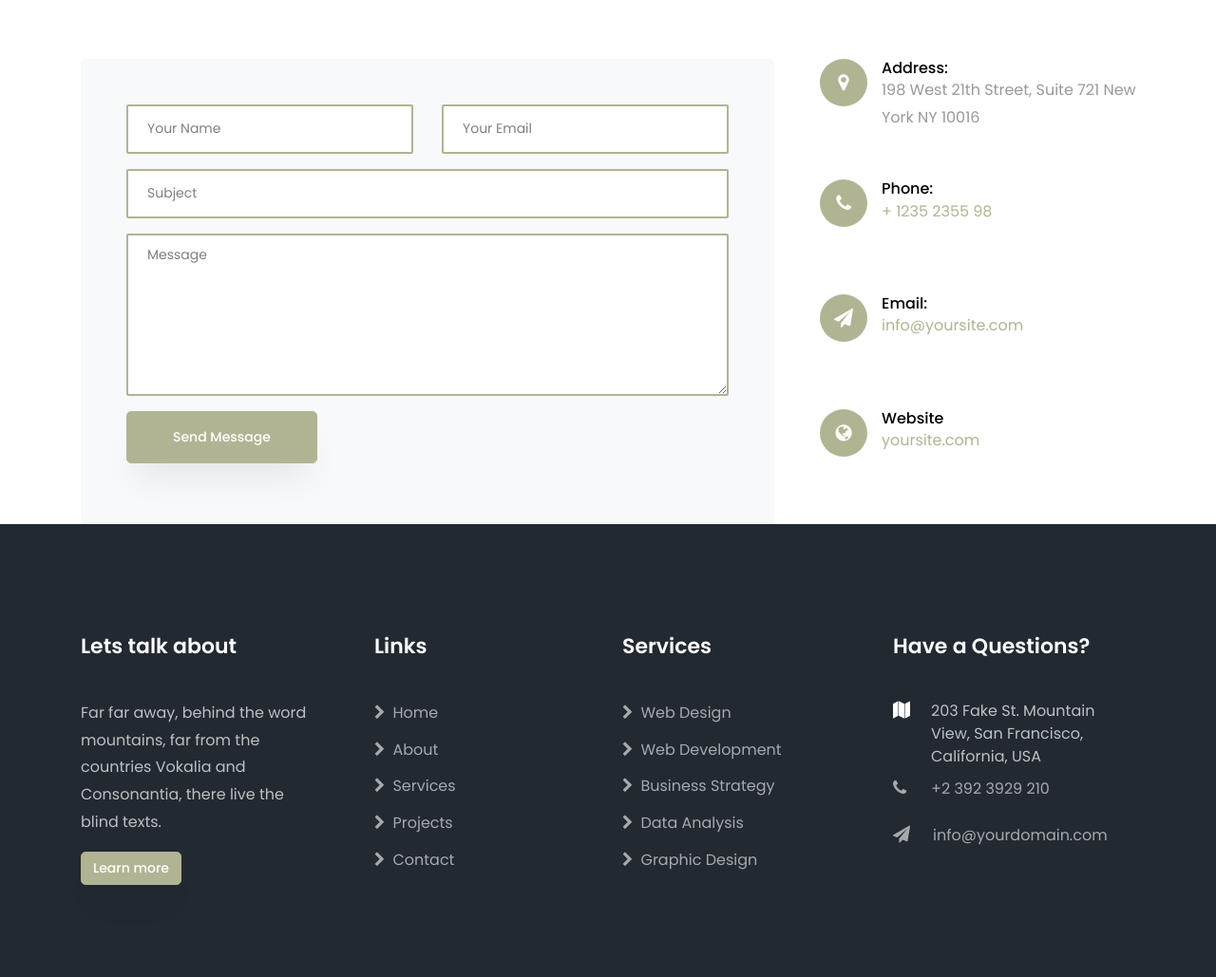
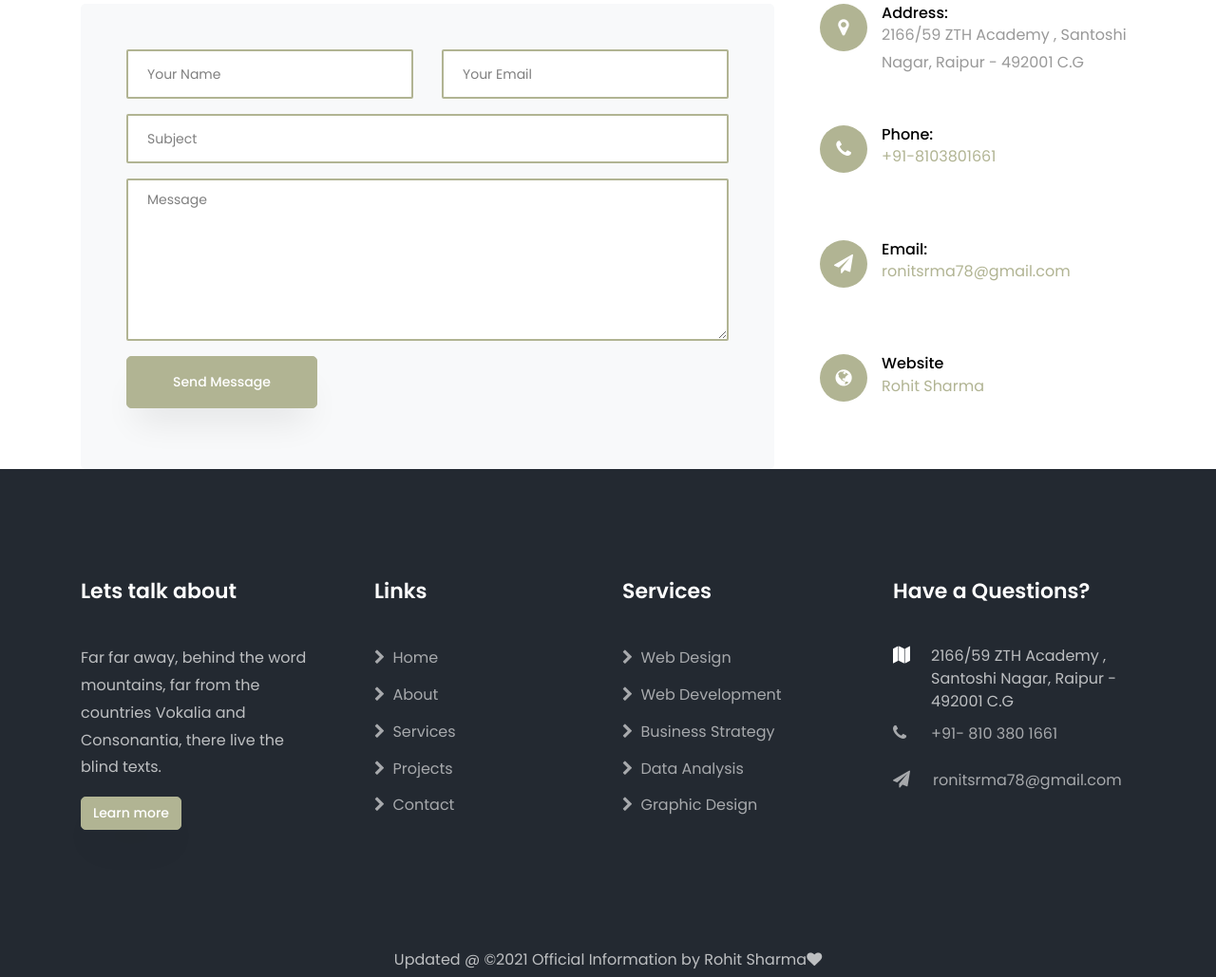
Before and after one commit to srmarohit/profile, a plain HTML site: page index.html in a window 1280 px wide. Shown: the part 7449-8478 px from the top of the page at 95% size. Drawn offline with Linux system fonts and the light colour scheme; some packages are replaced by stand-ins of ours; no server answers; files whose address does not match are found by name.

Commit message:
Update index.html
update many changes

```diff
--- a/index.html
+++ b/index.html
@@ -1,7 +1,7 @@
 <!DOCTYPE html>
 <html lang="en">
 <head>
-	<title>Clyde - Free Bootstrap 4 Template by Colorlib</title>
+	<title>ROHIT SHARMA</title>
 	<meta charset="utf-8">
 	<meta name="viewport" content="width=device-width, initial-scale=1, shrink-to-fit=no">
 
@@ -1617,7 +1617,7 @@
 							<div class="testimony-wrap py-4">
 								<div class="text">
 									<span class="fa fa-quote-left"></span>
-									<p class="mb-4 pl-5">Far far away, behind the word mountains, far from the countries Vokalia and Consonantia, there live the blind texts.</p>
+									<p class="mb-4 pl-5">So far seen i give eight out of 10 apacially full marks on cost dependencies..</p>
 									<div class="d-flex align-items-center">
 										<div class="user-img" style="background-image: url(images/person_2.jpg)"></div>
 										<div class="pl-3">
@@ -1706,7 +1706,7 @@
 				<div class="col-md-7 heading-section text-center ftco-animate">
 					<span class="subheading">Contact us</span>
 					<h2 class="mb-4">Have a Project?</h2>
-					<p>Far far away, behind the word mountains, far from the countries Vokalia and Consonantia</p>
+					<p>We are always ready to take any type of project .</p>
 				</div>
 			</div>
 
@@ -1751,7 +1751,7 @@
 								<span class="fa fa-map-marker"></span>
 							</div>
 							<div class="text">
-								<p><span>Address:</span> 198 West 21th Street, Suite 721 New York NY 10016</p>
+								<p><span>Address:</span> 2166/59 ZTH Academy , Santoshi Nagar, Raipur - 492001 C.G</p>
 							</div>
 						</div>
 						<div class="dbox w-100 d-flex">
@@ -1759,7 +1759,7 @@
 								<span class="fa fa-phone"></span>
 							</div>
 							<div class="text">
-								<p><span>Phone:</span> <a href="tel://1234567920">+ 1235 2355 98</a></p>
+								<p><span>Phone:</span> <a href="tel://1234567920">+91-8103801661</a></p>
 							</div>
 						</div>
 						<div class="dbox w-100 d-flex">
@@ -1767,7 +1767,7 @@
 								<span class="fa fa-paper-plane"></span>
 							</div>
 							<div class="text">
-								<p><span>Email:</span> <a href="mailto:info@yoursite.com">info@yoursite.com</a></p>
+								<p><span>Email:</span> <a href="mailto:info@yoursite.com">ronitsrma78@gmail.com</a></p>
 							</div>
 						</div>
 						<div class="dbox w-100 d-flex">
@@ -1775,7 +1775,7 @@
 								<span class="fa fa-globe"></span>
 							</div>
 							<div class="text">
-								<p><span>Website</span> <a href="#">yoursite.com</a></p>
+								<p><span>Website</span> <a href="https://srmarohit.github.io/profile/">Rohit Sharma</a></p>
 							</div>
 						</div>
 					</div>
@@ -1825,9 +1825,9 @@
 						<h2 class="ftco-heading-2">Have a Questions?</h2>
 						<div class="block-23 mb-3">
 							<ul>
-								<li><span class="icon fa fa-map marker"></span><span class="text">203 Fake St. Mountain View, San Francisco, California, USA</span></li>
-								<li><a href="#"><span class="icon fa fa-phone"></span><span class="text">+2 392 3929 210</span></a></li>
-								<li><a href="#"><span class="icon fa fa-paper-plane pr-4"></span><span class="text">info@yourdomain.com</span></a></li>
+								<li><span class="icon fa fa-map marker"></span><span class="text">2166/59 ZTH Academy , Santoshi Nagar, Raipur - 492001 C.G</span></li>
+								<li><a href="#"><span class="icon fa fa-phone"></span><span class="text">+91- 810 380 1661</span></a></li>
+								<li><a href="#"><span class="icon fa fa-paper-plane pr-4"></span><span class="text">ronitsrma78@gmail.com</span></a></li>
 							</ul>
 						</div>
 						<ul class="ftco-footer-social list-unstyled mt-2">
```
